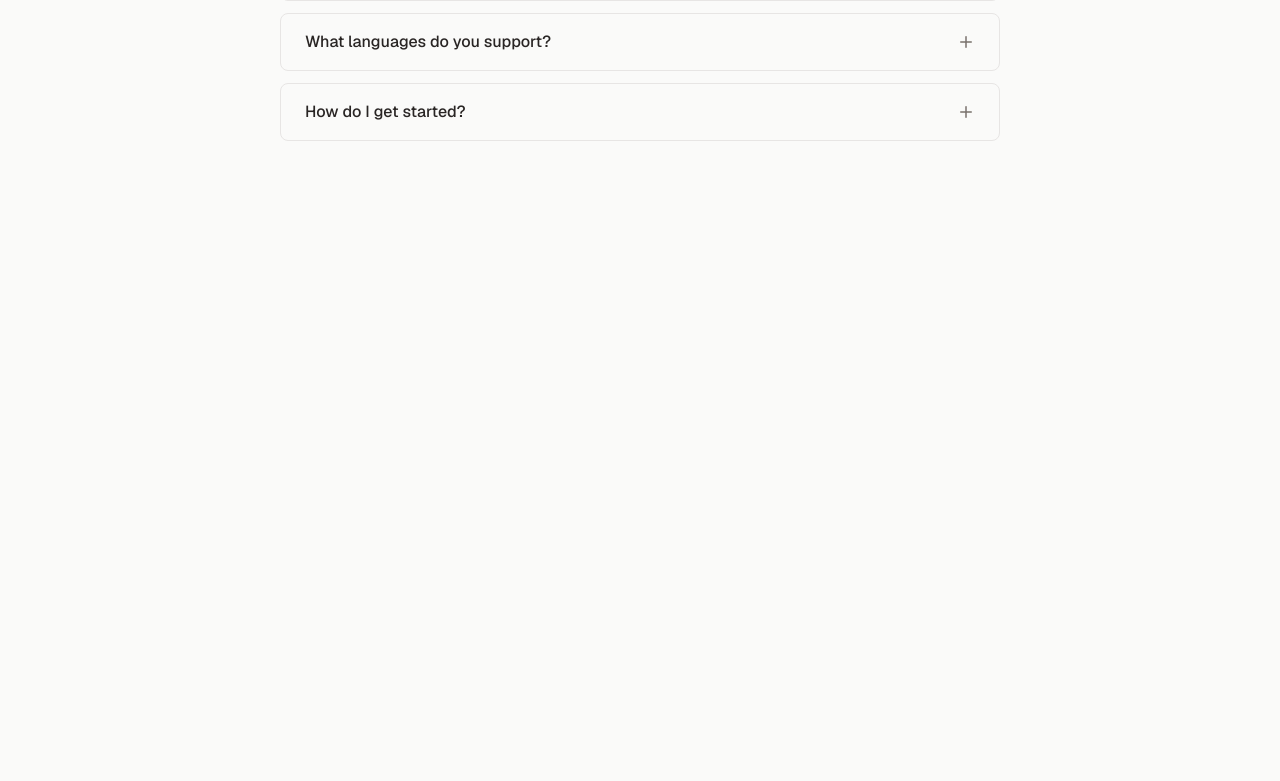
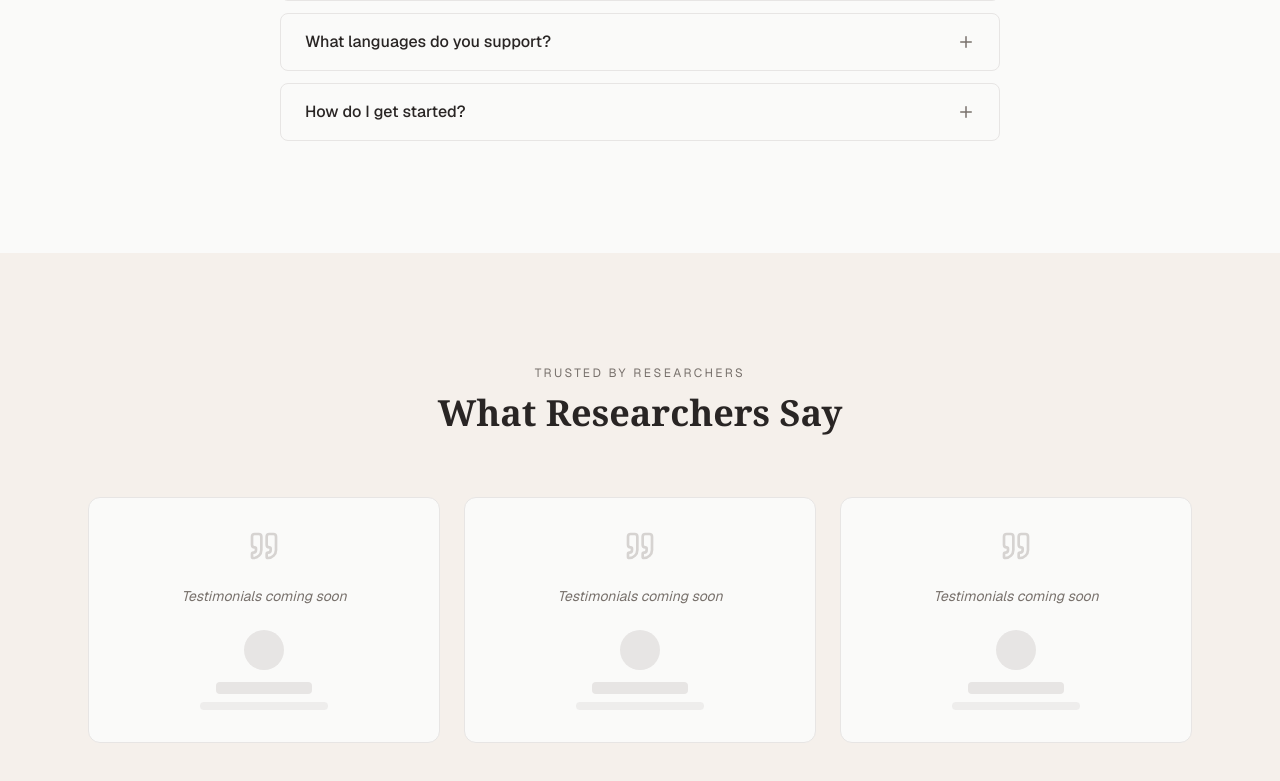
Before and after one commit to GetBayes/landing-page, a Next.js app: page /en in a window 1280 px wide. Shown: the part 2885-3666 px from the top of the page. Before the commit the page ends 3138 px from the top, so only its background shows below. Built offline with nearby package versions, Linux system fonts and the light colour scheme.

Commit message:
feat: add Testimonials section with placeholder cards

```diff
--- /dev/null
+++ b/app/[lang]/components/Testimonials.tsx
@@ -0,0 +1,44 @@
+import type { Dictionary } from "../dictionaries";
+import { Quote } from "lucide-react";
+
+type TestimonialsProps = {
+  testimonials: Dictionary["testimonials"];
+};
+
+export default function Testimonials({ testimonials }: TestimonialsProps) {
+  return (
+    <section className="py-20 md:py-28 bg-background-warm">
+      <div className="max-w-6xl mx-auto px-6">
+        {/* Heading */}
+        <div className="text-center mb-16">
+          <p className="text-xs font-sans uppercase tracking-[0.2em] text-foreground-muted mb-3">
+            {testimonials.eyebrow}
+          </p>
+          <h2 className="text-3xl md:text-4xl font-serif font-semibold text-foreground">
+            {testimonials.headline}
+          </h2>
+        </div>
+
+        {/* Placeholder cards */}
+        <div className="grid grid-cols-1 md:grid-cols-3 gap-6">
+          {[0, 1, 2].map((i) => (
+            <div
+              key={i}
+              className="bg-background border border-border rounded-xl p-8 flex flex-col items-center text-center"
+            >
+              <Quote size={32} className="text-border-dark mb-6" />
+              <p className="text-sm font-sans text-foreground-muted italic mb-6">
+                {testimonials.placeholder}
+              </p>
+              <div className="mt-auto">
+                <div className="w-10 h-10 bg-border rounded-full mx-auto mb-3" />
+                <div className="w-24 h-3 bg-border rounded mx-auto mb-2" />
+                <div className="w-32 h-2 bg-border/60 rounded mx-auto" />
+              </div>
+            </div>
+          ))}
+        </div>
+      </div>
+    </section>
+  );
+}
--- a/app/[lang]/page.tsx
+++ b/app/[lang]/page.tsx
@@ -5,6 +5,7 @@ import Hero from "./components/Hero";
 import HowItWorks from "./components/HowItWorks";
 import Services from "./components/Services";
 import FAQ from "./components/FAQ";
+import Testimonials from "./components/Testimonials";
 
 export default async function Home({
   params,
@@ -27,6 +28,7 @@ export default async function Home({
         <HowItWorks howItWorks={dict.howItWorks} />
         <Services services={dict.services} />
         <FAQ faq={dict.faq} />
+        <Testimonials testimonials={dict.testimonials} />
       </main>
     </>
   );
```
